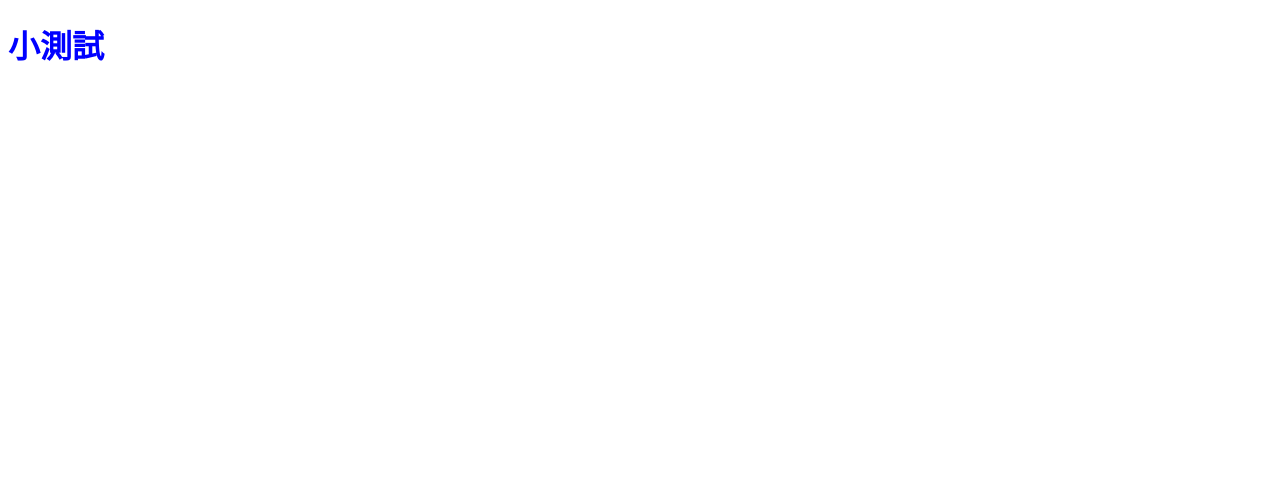
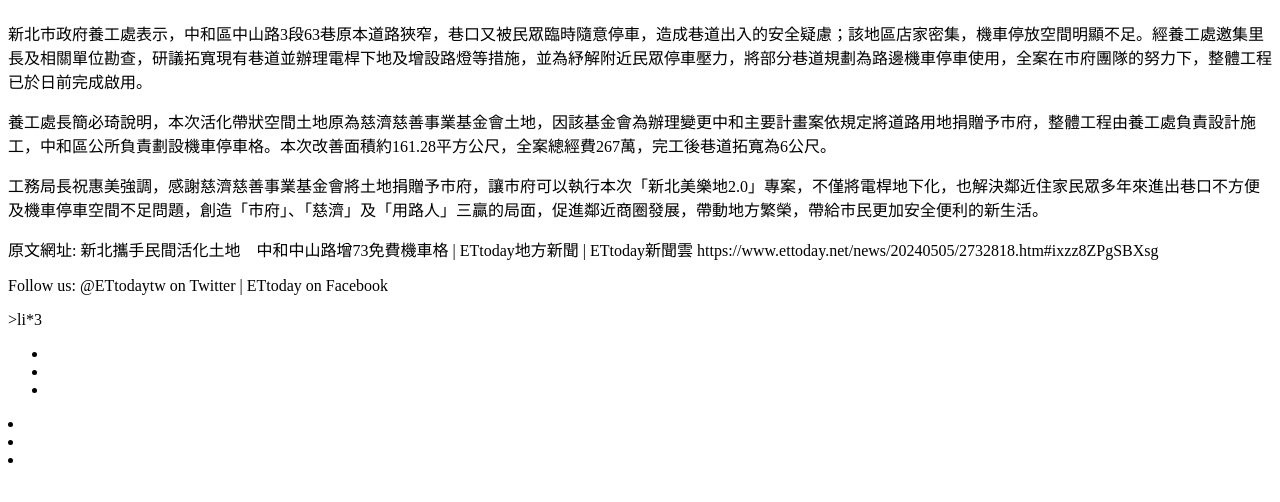
Before and after one commit to Angela0117/HTML, a plain HTML site: page index.html in a window 1280 px wide. Drawn offline with Linux system fonts and the light colour scheme.

Commit message:
更新內容

```diff
--- a/index.html
+++ b/index.html
@@ -7,7 +7,48 @@
    <link rel="stylesheet" href="all.css">
 </head>
 <body>
-    <h1>小測試</h1>
+    <!-- <h1>小測試</h1> -->
 
+<h2></h2>
+<p></p>
+
+<!-- <div class="header"> -->
+    <div class="logo">
+        <h1></h1>
+    </div>
+    <ul class="menu"></ul>
+</div>
+
+
+<div>
+    <p>新北市政府養工處表示，中和區中山路3段63巷原本道路狹窄，巷口又被民眾臨時隨意停車，造成巷道出入的安全疑慮；該地區店家密集，機車停放空間明顯不足。經養工處邀集里長及相關單位勘查，研議拓寬現有巷道並辦理電桿下地及增設路燈等措施，並為紓解附近民眾停車壓力，將部分巷道規劃為路邊機車停車使用，全案在市府團隊的努力下，整體工程已於日前完成啟用。</p>
+    <p>養工處長簡必琦說明，本次活化帶狀空間土地原為慈濟慈善事業基金會土地，因該基金會為辦理變更中和主要計畫案依規定將道路用地捐贈予市府，整體工程由養工處負責設計施工，中和區公所負責劃設機車停車格。本次改善面積約161.28平方公尺，全案總經費267萬，完工後巷道拓寬為6公尺。</p>
+    <p>工務局長祝惠美強調，感謝慈濟慈善事業基金會將土地捐贈予市府，讓市府可以執行本次「新北美樂地2.0」專案，不僅將電桿地下化，也解決鄰近住家民眾多年來進出巷口不方便及機車停車空間不足問題，創造「市府」、「慈濟」及「用路人」三贏的局面，促進鄰近商圈發展，帶動地方繁榮，帶給市民更加安全便利的新生活。</p>
+    <p>原文網址: 新北攜手民間活化土地　中和中山路增73免費機車格 | ETtoday地方新聞 | ETtoday新聞雲 https://www.ettoday.net/news/20240505/2732818.htm#ixzz8ZPgSBXsg</p>
+    <p>Follow us: @ETtodaytw on Twitter | ETtoday on Facebook</p>
+</div>
+
+
+<ul class="tag"></ul>>li*3
+
+<ul>
+    <li class="tag"></li>
+    <li class="tag"></li>
+    <li class="tag"></li>
+</ul>
+
+<li class="tag"></li>
+<li class="tag"></li>
+<li class="tag"></li>
+<style>
+
+    .pp{
+        /* width: 50px; */
+        /* margin: 20px 10px 20px 10px; */
+        background: #000;
+    }
+</style>
+<!--  -->
+<!--123-->
 </body>
 </html>
```
